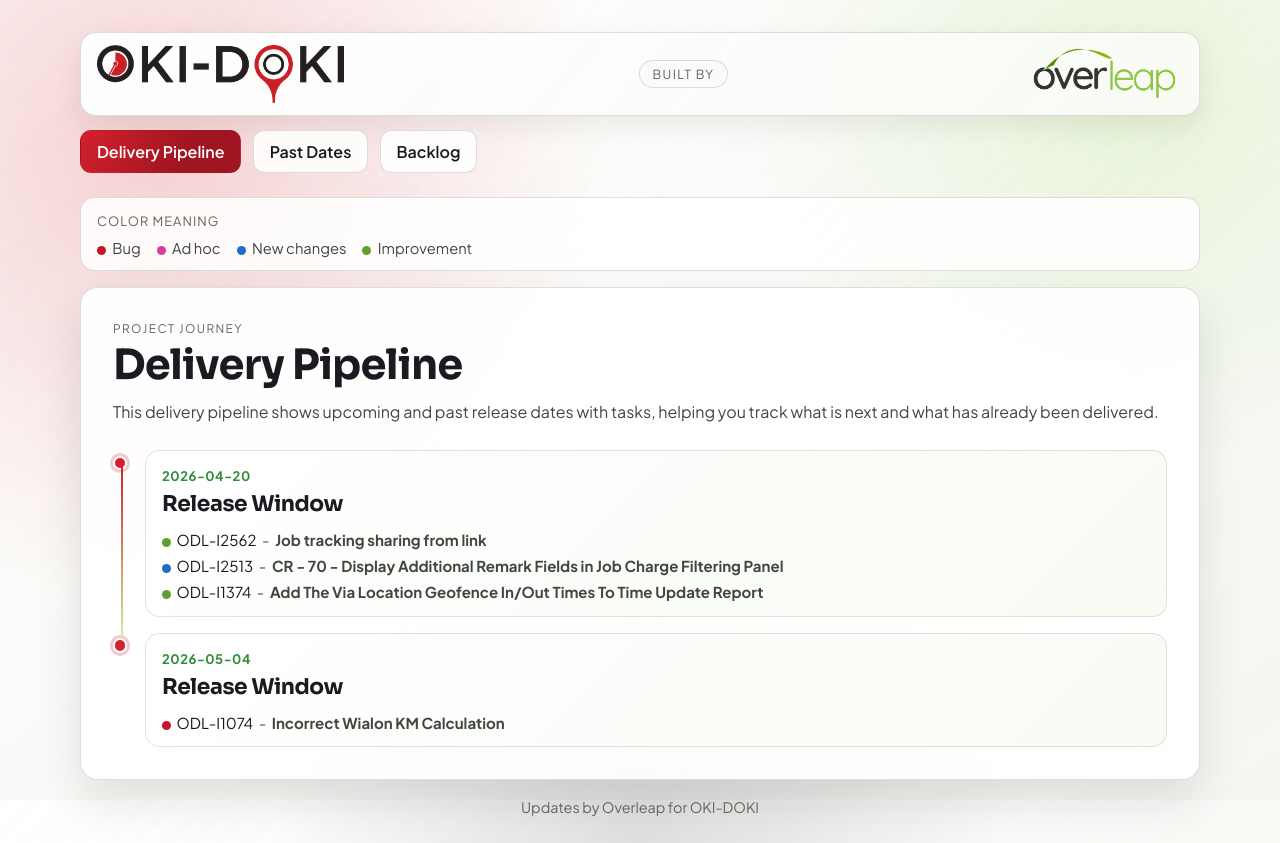
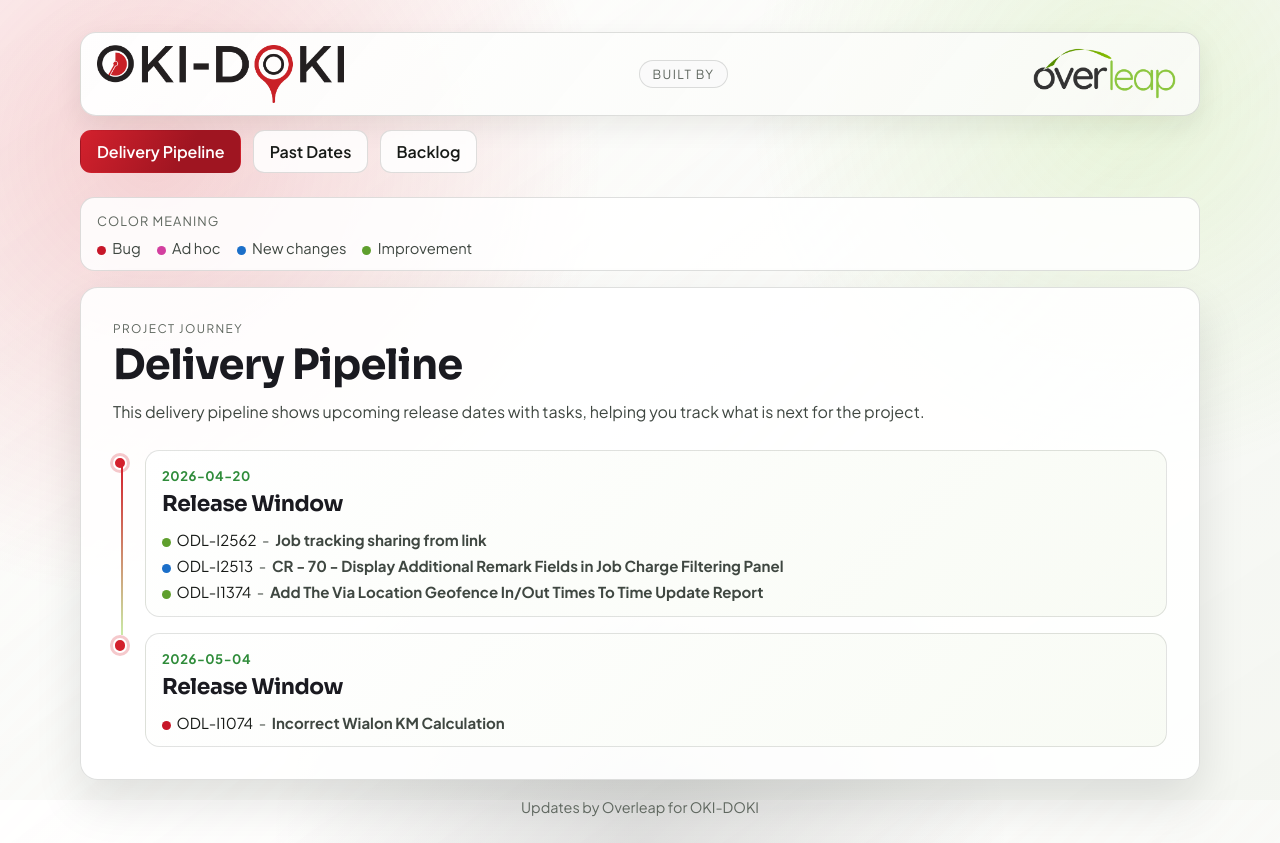
Before and after one commit to rasanga23/TIME_LINE_OKIDOKI, a React (Vite) app: page /#/timeline in a window 1280 px wide. Built offline with nearby package versions, Linux system fonts and the light colour scheme.

Commit message:
Update timeline description to focus on upcoming release dates

```diff
--- a/src/App.tsx
+++ b/src/App.tsx
@@ -57,7 +57,7 @@ function TimelinePage() {
         <p className="eyebrow">Project Journey</p>
         <h1 id="timeline-heading">Delivery Pipeline</h1>
         <p className="intro intro-full-width">
-          This delivery pipeline shows upcoming and past release dates with tasks, helping you track what is next and what has already been delivered.
+          This delivery pipeline shows upcoming release dates with tasks, helping you track what is next for the project.
         </p>
       </div>
 
```
